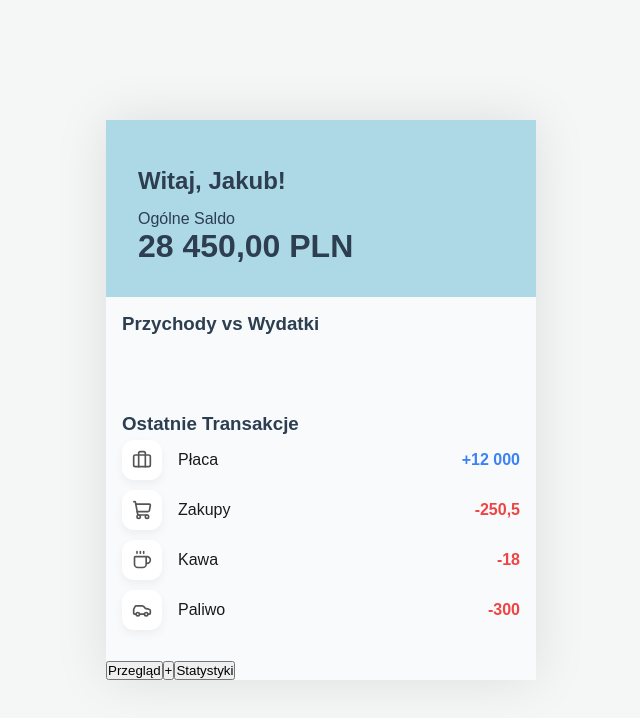
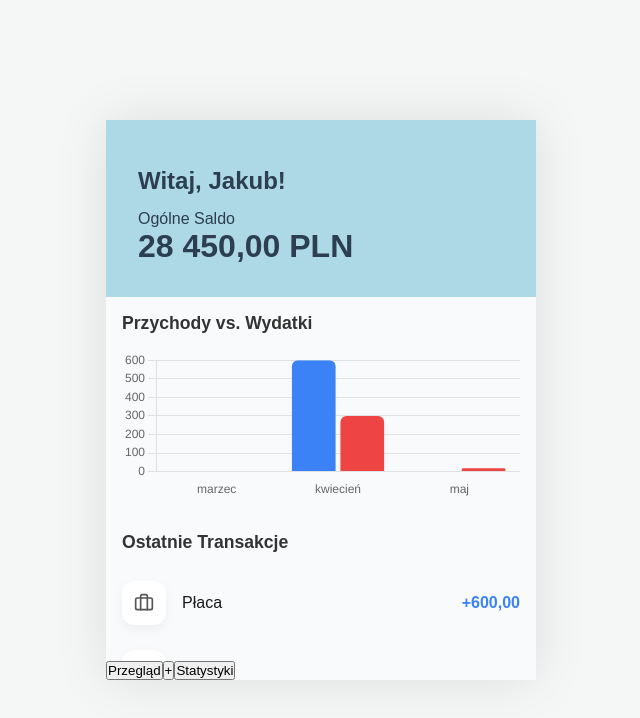
Before and after one commit to Poniks/MyFinances, a React (Vite) app: page / in a window 1280 px wide. Shown: the top 718 px of the page, without its empty margins (319-959 px from the left). Built offline with nearby package versions, Linux system fonts and the light colour scheme.

Commit message:
feat: dynamiczny wykres i automatyczne podsumowanie transakcji

```diff
--- a/package.json
+++ b/package.json
@@ -10,8 +10,10 @@
     "preview": "vite preview"
   },
   "dependencies": {
+    "chart.js": "^4.5.1",
     "lucide-react": "^1.14.0",
     "react": "^19.2.5",
+    "react-chartjs-2": "^5.3.1",
     "react-dom": "^19.2.5"
   },
   "devDependencies": {
--- a/src/App.jsx
+++ b/src/App.jsx
@@ -11,10 +11,46 @@ import {
 } from "lucide-react";
 
 const transactionsData = [
-  { id: 1, title: "Płaca", amount: 12000, icon: Briefcase },
-  { id: 2, title: "Zakupy", amount: -250.5, icon: ShoppingCart },
-  { id: 3, title: "Kawa", amount: -18.0, icon: Coffee },
-  { id: 4, title: "Paliwo", amount: -300.0, icon: Car },
+  {
+    id: 1,
+    title: "Płaca",
+    amount: 600,
+    icon: Briefcase,
+    type: "income",
+    date: "2026-04-10",
+  },
+  {
+    id: 2,
+    title: "Zakupy",
+    amount: 250.5,
+    icon: ShoppingCart,
+    type: "expense",
+    date: "2026-06-10",
+  },
+  {
+    id: 3,
+    title: "Kawa",
+    amount: 18.0,
+    icon: Coffee,
+    type: "expense",
+    date: "2026-05-15",
+  },
+  {
+    id: 4,
+    title: "Paliwo",
+    amount: 300.0,
+    icon: Car,
+    type: "expense",
+    date: "2026-04-15",
+  },
+  {
+    id: 5,
+    title: "XTB",
+    amount: 500.0,
+    icon: TrendingUp,
+    type: "investment",
+    date: "2026-04-20",
+  },
 ];
 
 function App() {
--- a/src/components/dashboard/StatsWidget.jsx
+++ b/src/components/dashboard/StatsWidget.jsx
@@ -1,32 +1,124 @@
 import styles from "./StatsWidget.module.scss";
+import {
+  Chart as ChartJS,
+  CategoryScale,
+  LinearScale,
+  BarElement,
+  Title,
+  Tooltip,
+  Legend,
+} from "chart.js";
+import { Bar } from "react-chartjs-2";
+
+ChartJS.register(
+  CategoryScale,
+  LinearScale,
+  BarElement,
+  Title,
+  Tooltip,
+  Legend,
+);
 
 const StatsWidget = ({ data }) => {
+  const chartDataComputed = Array.from({ length: 3 }).map((_, i) => {
+    const d = new Date();
+    d.setDate(1); // Ustawianie dnia od 1st
+    d.setMonth(d.getMonth() - (2 - i)); // Pobiera 2 miesiace wstecz
+    const monthIndex = d.getMonth();
+    const year = d.getFullYear(); // Pobieramy też rok dla pewności
+    const monthLabel = d.toLocaleString("pl-PL", { month: "long" }); // Pelna nazwa miesiaca
+
+    const monthTransactions = data.filter((t) => {
+      const transDate = new Date(t.date);
+      return (
+        transDate.getMonth() === monthIndex && transDate.getFullYear() === year
+      );
+    });
+
+    const income = monthTransactions
+      .filter((t) => t.type === "income")
+      .reduce((sum, t) => sum + t.amount, 0);
+
+    const expense = monthTransactions
+      .filter((t) => t.type === "expense")
+      .reduce((sum, t) => sum + t.amount, 0);
+
+    return { label: monthLabel, income, expense };
+  });
+
+  const chartData = {
+    labels: chartDataComputed.map((m) => m.label),
+    datasets: [
+      {
+        label: "Przychody",
+        data: chartDataComputed.map((m) => m.income),
+        backgroundColor: "#3b82f6",
+        borderRadius: 6,
+      },
+      {
+        label: "Wydatki",
+        data: chartDataComputed.map((m) => m.expense),
+        backgroundColor: "#ef4444",
+        borderRadius: 6,
+      },
+    ],
+  };
+
+  const options = {
+    responsive: true,
+    maintainAspectRatio: false, // Pozwala nam kontrolować wysokość przez CSS
+    plugins: {
+      legend: { display: false }, // legenda
+    },
+    scales: {
+      y: { display: true }, // oś Y
+      x: {
+        grid: { display: false }, // Ukrywamy siatkę w tle
+        border: { display: false },
+      },
+    },
+  };
+
   return (
     <main className={styles.content_area}>
       <section className={styles.stats_section}>
-        <h3>Przychody vs Wydatki</h3>
-        {/* wykres "Przychody vs Wydatki" */}
+        <h3>Przychody vs. Wydatki</h3>
+        <div style={{ height: "150px" }}>
+          <Bar data={chartData} options={options} />
+        </div>
       </section>
 
       <section className={styles.transactions_section}>
         <h3>Ostatnie Transakcje</h3>
-        {data.map((t) => (
+        {data.map((t) => {
+          const typeClasses = {
+            income: styles.positive,
+            expense: styles.negative,
+            investment: styles.neutral,
+          };
+
+          // Logika znaku:
+          let prefix = "";
+          if (t.type === "income") prefix = "+";
+          if (t.type === "expense") prefix = "-";
+
+          return (
             <div key={t.id} className={styles.transaction_item}>
               <div className={styles.icon_wrapper}>
                 <t.icon size={20} />
               </div>
+
               <div className={styles.details}>
                 <span className={styles.title}>{t.title}</span>
               </div>
-            <div
-              className={`${styles.amount} ${t.amount > 0 ? styles.positive : styles.negative}`}
-            >
-              {t.amount > 0
-                ? `+${t.amount.toLocaleString("pl-PL")}`
-                : t.amount.toLocaleString("pl-PL")}
+
+              <div className={`${styles.amount} ${typeClasses[t.type] || ""}`}>
+                {prefix}
+                {t.amount.toLocaleString("pl-PL", { minimumFractionDigits: 2 })}
               </div>
             </div>
-        ))}
+          );
+        })}
       </section>
     </main>
   );
--- a/src/components/dashboard/StatsWidget.module.scss
+++ b/src/components/dashboard/StatsWidget.module.scss
@@ -1,4 +1,4 @@
-@import "../../styles/variables";
+@use "../../styles/variables" as v;
 
 .content_area {
   flex: 1;
@@ -6,25 +6,42 @@
   padding: 1rem;
 
   .stats_section {
-    height: 100px; // To Change
+    margin-bottom: 2rem;
+
+    h3 {
+      font-size: 1.1rem;
+      margin-bottom: 1rem;
+      color: #333;
+    }
   }
 
   .transactions_section {
+    h3 {
+      font-size: 1.1rem;
+      margin-bottom: 1rem;
+      color: #333;
+    }
+
     .transaction_item {
       display: flex;
       align-items: center;
-      padding: 5px 0;
+      padding: 12px 0; // Zwiększyłem nieco padding dla lepszego "oddechu"
+      border-bottom: 1px solid #f9f9f9; // Delikatna linia oddzielająca (opcjonalnie)
+
+      &:last-child {
+        border-bottom: none;
+      }
 
       .icon_wrapper {
-        width: 40px;
-        height: 40px;
+        width: 44px;
+        height: 44px;
         background-color: white;
         border-radius: 12px;
         display: flex;
         justify-content: center;
         align-items: center;
         margin-right: 16px;
-        box-shadow: 0 4px 10px rgba(0, 0, 0, 0.05);
+        box-shadow: 0 4px 12px rgba(0, 0, 0, 0.05);
         color: #555;
       }
 
@@ -35,12 +52,14 @@
           font-size: 16px;
           font-weight: 500;
           color: #1a1a1a;
+          display: block;
         }
       }
 
       .amount {
         font-size: 16px;
         font-weight: 600;
+        white-space: nowrap;
 
         &.positive {
           color: #3b82f6;
@@ -49,6 +68,10 @@
         &.negative {
           color: #ef4444;
         }
+
+        &.neutral {
+          color: #6b7280;
+        }
       }
     }
   }
```
Also changed, not shown: 1 other file (tests, documents, lock files or other folders). Lines whose indentation alone changed are shown as unchanged.
